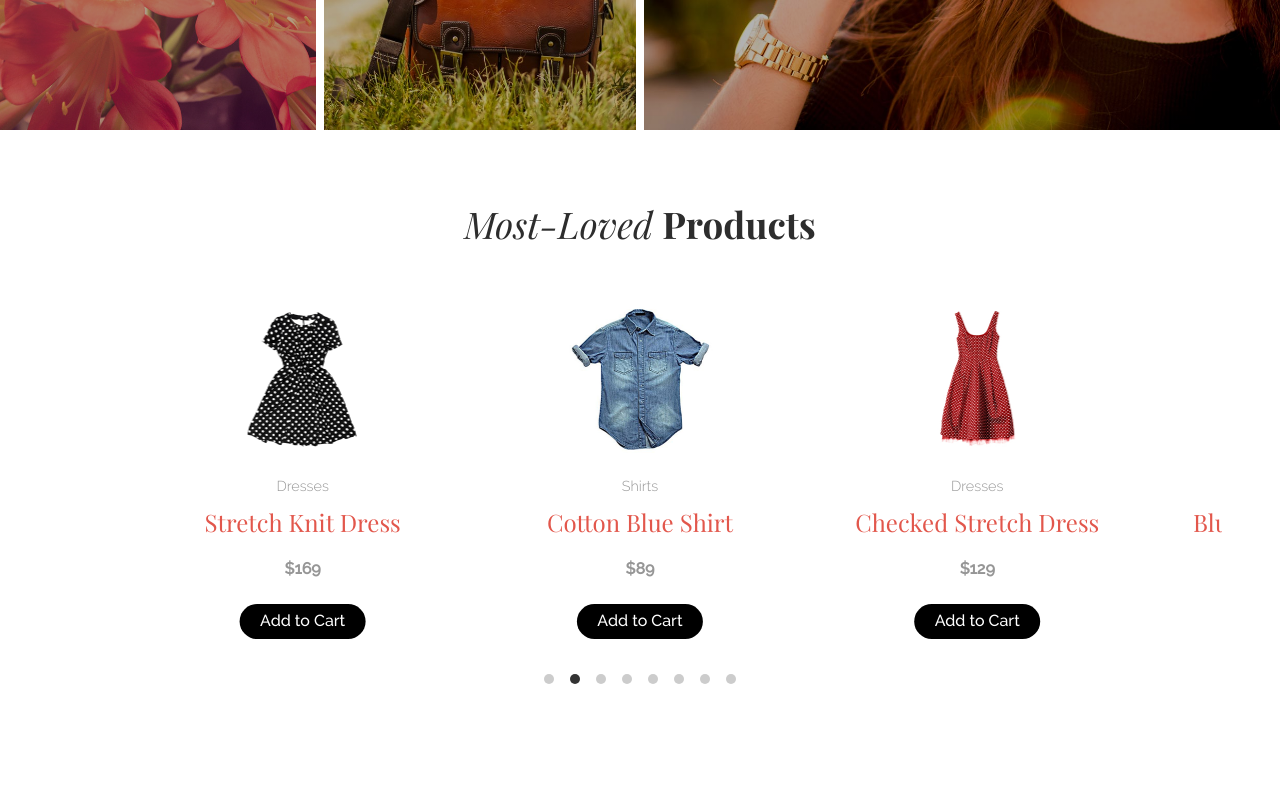
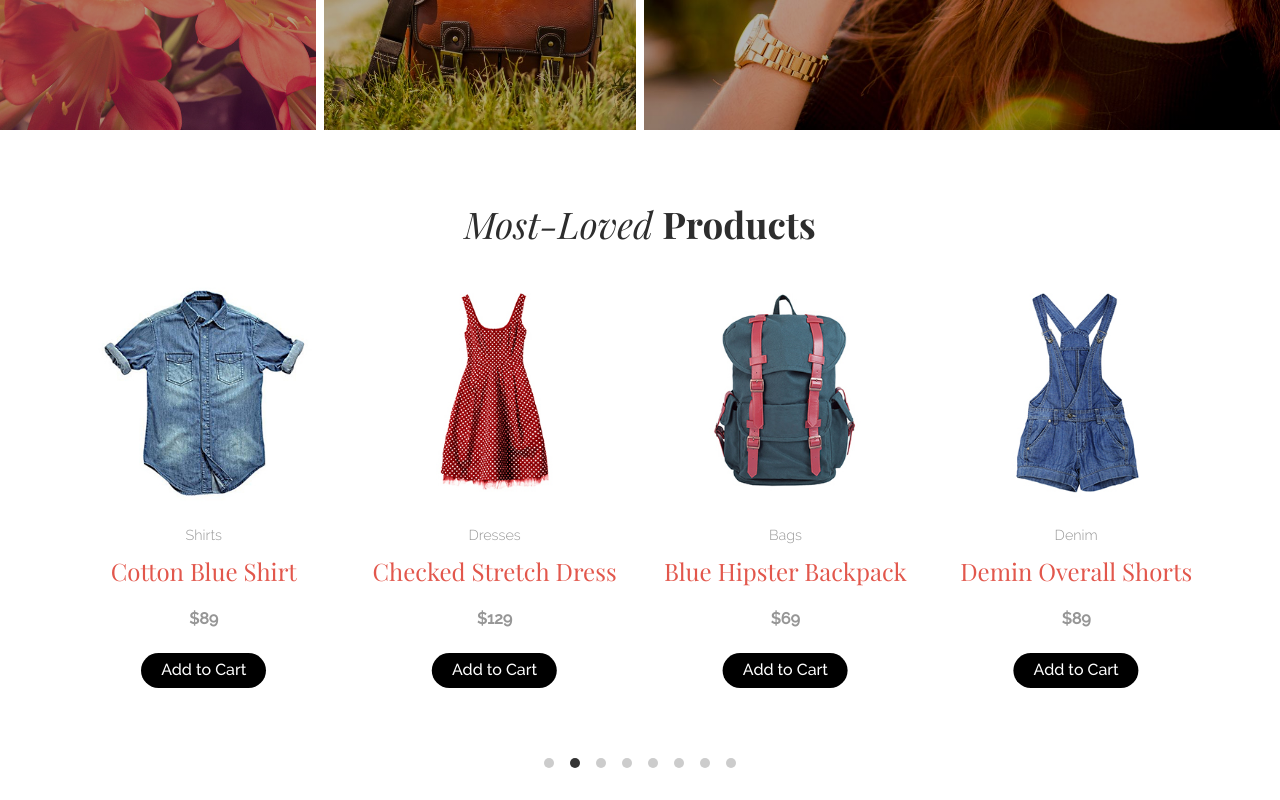
Before and after one commit to corawym/AlohaHomepage, a plain HTML site: page index.html in a window 1280 px wide. Shown: the part 1420-2220 px from the top of the page. Drawn offline with nearby package versions, Linux system fonts and the light colour scheme.

Commit message:
modified the image slider carousel RWD

```diff
--- a/css/style.css
+++ b/css/style.css
@@ -81,6 +81,8 @@ a{
 }
 
 .content-center{
+  display: -webkit-box;
+  display: -ms-flexbox;
   display: flex;
   align-items: center;
   justify-content: center;
@@ -323,12 +325,17 @@ a{
 /*carousel*/
 .carousel {
   background: white;
+  padding-bottom: 5%;
+}
+
+.flickity-viewport{
+  margin-bottom: 3%;
 }
 
 .carousel-cell {
   width: 100%;
   height: auto;
-  margin: 2%;
+  border: 2% solid white;
   counter-increment: carousel-cell;
 }
 
@@ -497,7 +504,7 @@ input[type=submit]:hover{
   }
 
 
-  /*article style*/
+  /*tablet - article style*/
   .main-content{
     margin-top: 88px;
     margin-top: 88px;
@@ -534,6 +541,10 @@ input[type=submit]:hover{
 
   .carousel-cell {
     width: 50%;
+  }
+
+  .carousel-cell img{
+    width: 80%;
   }
 
   /*tablet - footer style*/
@@ -593,11 +604,21 @@ input[type=submit]:hover{
     background-size: cover, 210px, cover;
   }
 
+
+  /*desktop - shop style*/
+  .shop{
+    margin-bottom: 5%;
+  }
+
+  .carousel {
+    padding-bottom: 2%;
+  }
+
   .carousel-cell {
     width: 25%;
   }
 
-/*desktop - footer*/
+  /*desktop - footer*/
   .site-footer{
     width: 100%;
     margin: 0 auto;
--- a/js/script.js
+++ b/js/script.js
@@ -2,10 +2,11 @@ $(document).ready(function(){
 
   $('.carousel').flickity({
     prevNextButtons: false,
-    draggable: true,
     initialIndex: 0,
     wraparound: false,
-    autoPlay: true
+    autoPlay: true,
+    cellAlign: 'left',
+    contain: true
   });
 
 
```
